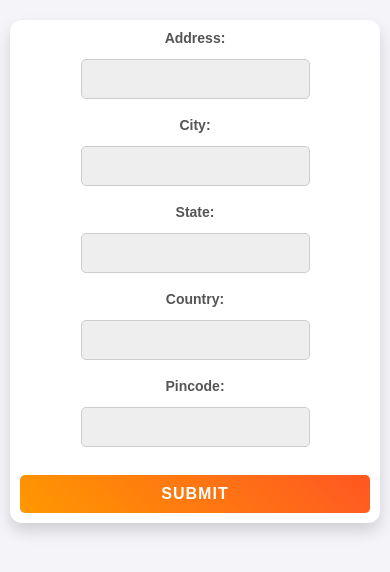
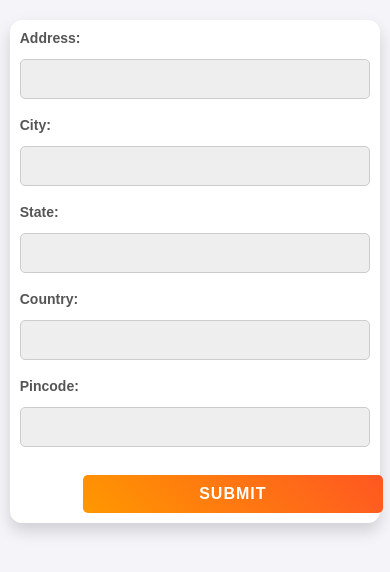
Before and after one commit to Dhruvipatel112529/Find-Books, a React (Vite) app in the folder frontend/: page /Useraddress in a window 390 px wide. Shown: the top 572 px of the page. Built offline with nearby package versions, Linux system fonts and the light colour scheme; no server answers.

Commit message:
dhruv edited

```diff
--- a/frontend/src/pages-css/AdminAddUser.css
+++ b/frontend/src/pages-css/AdminAddUser.css
@@ -1,38 +1,51 @@
 .add-user-container {
-    max-width: 500px;
-    margin: 50px auto;
+  width: 100vh;
   padding: 20px;
+  margin: 3% auto;
+  height: 100vh;
   background: #ffffff;
   border-radius: 8px;
   box-shadow: 0px 4px 10px rgba(0, 0, 0, 0.1);
+  display: flex;
+  flex-direction: column;
+  align-items: flex-start;
+  height: 92vh; /* Align content to the left */
 }
 
 .form-title {
-    text-align: center;
   font-size: 1.5rem;
   margin-bottom: 20px;
   color: #333;
+  margin-left: 38%;
 }
 
 .add-user-form {
   display: flex;
   flex-direction: column;
+  align-items: flex-start; /* Align form fields to the left */
+  width: 100%;
+  height: 80vh;
 }
 
 .form-group {
+  display: flex;
+  flex-direction: row;
+  align-items: center;
+  width: 100%;
   margin-bottom: 10px;
 }
 
 .form-group label {
   font-weight: bold;
-    display: block;
-    margin-bottom: 5px;
+  margin-right: 10px;
   color: #555;
+  width: 120px; /* Adjust label width for proper alignment */
+  text-align: left;
 }
 
 .form-group input,
 .form-group select {
-    width: 100%;
+  width: 300px; /* Adjust input width */
   padding: 10px;
   border: 1px solid #ccc;
   border-radius: 5px;
@@ -46,7 +59,7 @@
 }
 
 .submit-btn {
-    width: 100%;
+  width: 300px;
   padding: 10px;
   background: linear-gradient(45deg, #ff9800, #ff5722);
   color: white;
@@ -55,10 +68,12 @@
   border-radius: 5px;
   cursor: pointer;
   transition: background 0.3s ease;
+  align-self: flex-start;
+  margin-left: 18%;
 }
 
 .submit-btn:hover {
-    background: linear-gradient(45deg,#ff5722, #ff9800 );
+  background: linear-gradient(45deg, #ff5722, #ff9800);
 }
 
 /* Responsive Design */
@@ -68,7 +83,18 @@
       padding: 15px;
   }
 
-    .form-title {
-      font-size: 1.2rem;
+  .form-group {
+      flex-direction: column;
+      align-items: flex-start;
+  }
+
+  .form-group label {
+      width: auto;
+      margin-bottom: 5px;
+  }
+
+  .form-group input,
+  .form-group select {
+      width: 100%;
   }
 }
```
Lines whose indentation alone changed are shown as unchanged.
